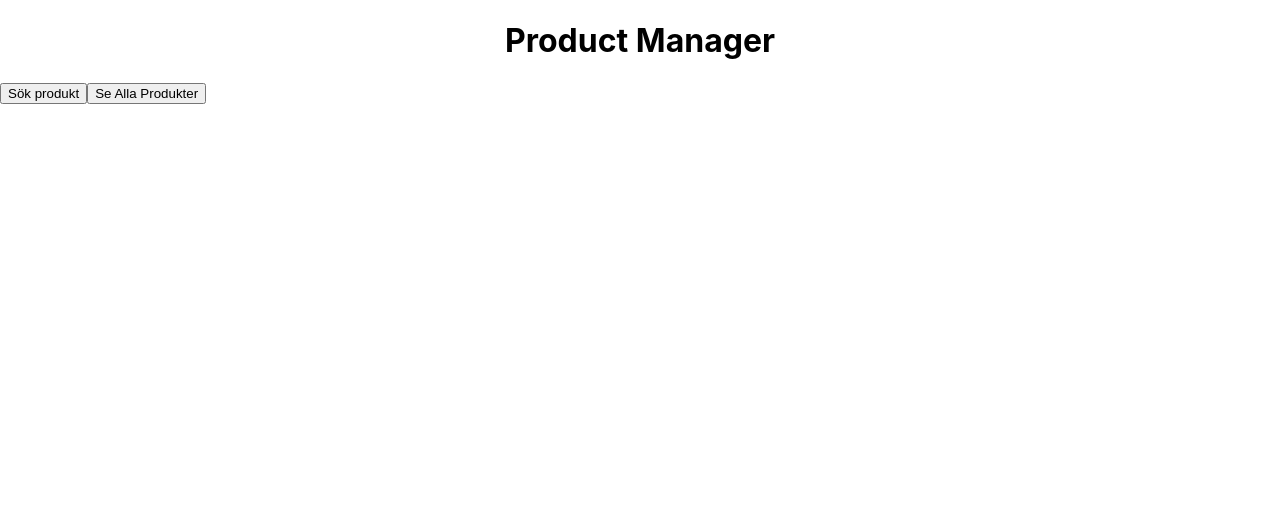
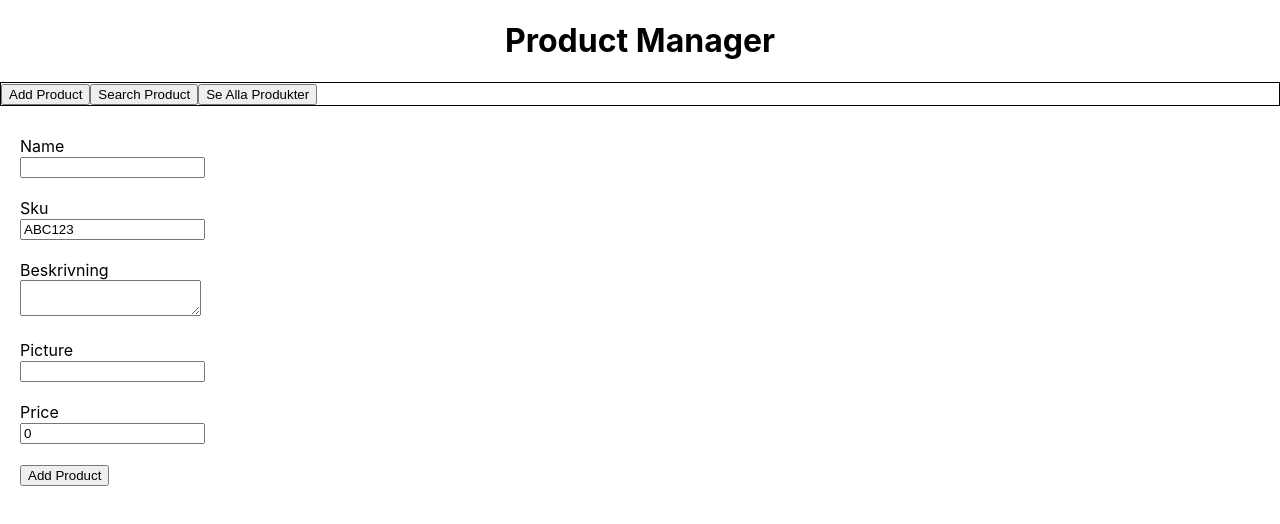
Before and after one commit to jasmineschrewelius/productmanagerweb-client, a React (Create React App) app: page / in a window 1280 px wide. Shown: the top 524 px of the page. Built offline with nearby package versions, Linux system fonts and the light colour scheme; no server answers.

Commit message:
Added add product

```diff
--- a/src/App.css
+++ b/src/App.css
@@ -1,3 +1,7 @@
 h1 {
   text-align: center;
 }
+.Menu {
+  border: 1px solid black;
+  display: flex;
+}
--- a/src/App.js
+++ b/src/App.js
@@ -2,6 +2,7 @@ import React from 'react';
 import { useEffect, useState } from 'react';
 import './App.css';
 import ProductTable from './components/ProductTable/ProductTable';
+import ProductForm from './components/ProductForm/ProductForm';
 
 
 function App() {
@@ -18,7 +19,25 @@ function App() {
 
   }, []); //[] <-- so we will only do the useEffect one time
 
-   const handleClick = event => {
+  const addProduct = (product) => { // add product to our list
+
+    fetch("https://localhost:8000/product", {  // use fetch to create post call to API
+            method: "post",
+            headers: {
+                "Content-Type": "application/json"
+            },
+            body: JSON.stringify(product) // make product into json
+        })
+        .then((resp) => resp.json())  // will convert json javascript object
+        .then((product) => {
+          setProducts([ ...products, product]); // setproducts, take the current state of products and replace it with the new state
+        });
+
+
+  }
+
+
+  const handleClick = event => {
     setIsShown(current => !current);
    }
 
@@ -26,16 +45,30 @@ function App() {
     <div className="App">
       <h1>Product Manager</h1>
 
+    <div className="Menu">
 
-      <button>Sök produkt</button>
+      <div>
+        <button>
+          Add Product
+        </button>
+      </div>
 
+      <div>
+        <button>
+          Search Product
+        </button>
+      </div>
 
+      <div>
+        <button onClick={handleClick}>
+          Se Alla Produkter
+          </button>
+          {isShown && <ProductTable products={products}/>}
+      </div>
 
+    </div>
 
-
-
-      <button onClick={handleClick}>Se Alla Produkter</button>
-      {isShown && <ProductTable products={products}/>}
+    <ProductForm onAdd={addProduct} />
 
     </div>
   );
--- /dev/null
+++ b/src/components/ProductForm/ProductForm.css
@@ -0,0 +1,9 @@
+.productform  {
+    margin-top: 30px;
+}
+.productform div {
+    margin: 20px;
+}
+label {
+    display: block;
+}
--- /dev/null
+++ b/src/components/ProductForm/ProductForm.jsx
@@ -0,0 +1,76 @@
+import React, { useState } from 'react';
+import './ProductForm.css';
+
+const ProductForm = ({ onAdd }) => {
+
+    const [form, setForm] = useState({  // create first state
+        name: "",
+        sku: "ABC123",
+        description: "",
+        picture: "",
+        price: 0
+    });
+
+    const handleSubmit = (event) => { // when button is pressed
+        event.preventDefault();   // prevent the page from reloadning
+
+        const product ={ ...form }; // create a new object with the data from form
+
+        onAdd(product); // call onAdd
+
+    };
+
+    const handleChange = (event) => { // when change is made (button pressed)
+
+        const { name, value } = event.target; // take out the name
+
+        setForm({ // set Form, take the forms first state and set the new state with the changes made
+            ...form,
+            [name]: value,
+        });
+    };
+
+  return (
+    <form onSubmit={handleSubmit} className="productform">
+        <div>
+            <label htmlFor="name"> Name </label>
+
+            <input type="text" id="name" name="name" value={form.name} onChange={handleChange} />
+        </div>
+
+        <div>
+            <label htmlFor="sku"> Sku </label>
+
+            <input type="text" id="sku" name="sku" value={form.sku} onChange={handleChange} />
+        </div>
+
+        <div>
+            <label htmlFor="description"> Beskrivning </label>
+
+            <textarea id="description" name="description" value={form.description} onChange={handleChange} />
+        </div>
+
+
+        <div>
+            <label htmlFor="picture"> Picture </label>
+
+            <input type="text" id="picture" name="picture" value={form.picture} onChange={handleChange} />
+        </div>
+
+        <div>
+            <label htmlFor="price"> Price </label>
+
+            <input type="number" id="price" name="price" value={form.price} onChange={handleChange} />
+        </div>
+
+        <div>
+            <button>
+                Add Product
+            </button>
+        </div>
+
+    </form>
+  )
+}
+
+export default ProductForm;
```
